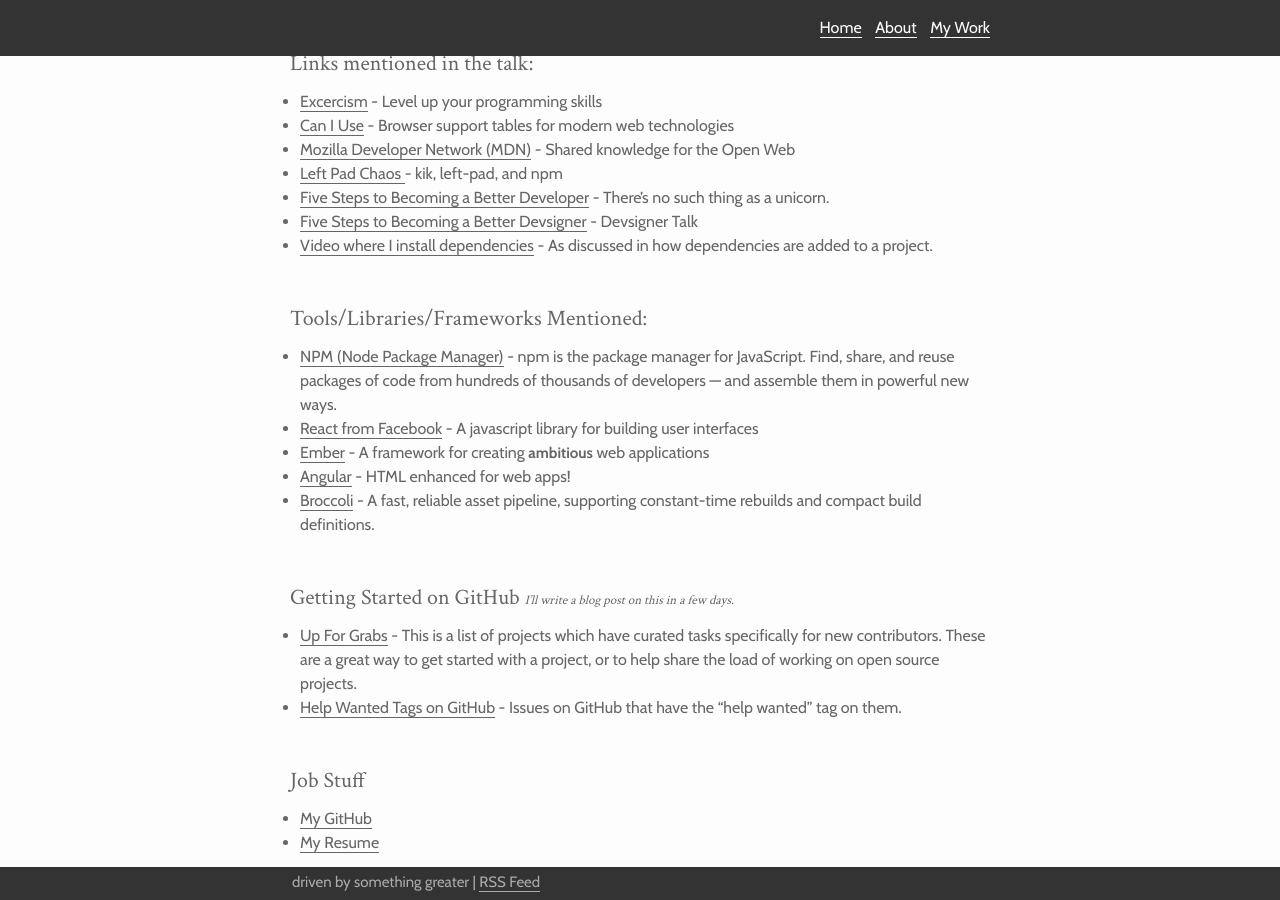
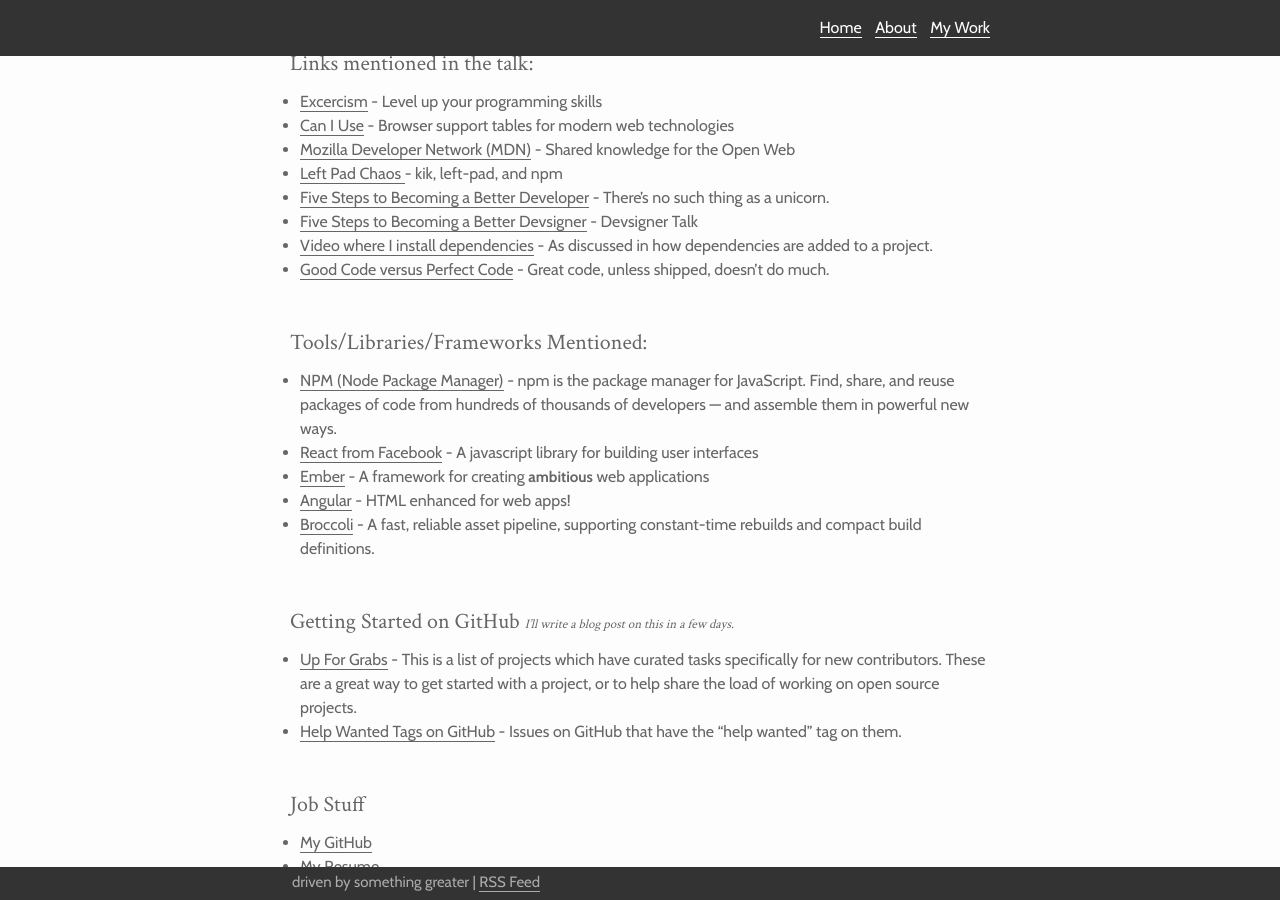
Before and after one commit to peterramsing/personal-site, a Jekyll site: the page built from _posts/2016-10-05-the-ongoing-adventures-of-a-frontend-developer.md, in a window 1280 px wide and 900 px high, scrolled down 431 px. Built offline with Jekyll 4.4.1, drawn with Linux system fonts in a browser that asks for light colours; nearby versions of some CDN libraries.

Commit message:
Adds link to perfect code post

```diff
--- a/_posts/2016-10-05-the-ongoing-adventures-of-a-frontend-developer.md
+++ b/_posts/2016-10-05-the-ongoing-adventures-of-a-frontend-developer.md
@@ -25,6 +25,7 @@
 * <a target="_blank" href="/five-steps-to-becoming-a-better-developer">Five Steps to Becoming a Better Developer</a> - There's no such thing as a unicorn.
 * <a target="_blank" href="/devsigner2016">Five Steps to Becoming a Better Devsigner</a> - Devsigner Talk
 * <a target="_blank" href="https://youtu.be/6FN7QU1ZxqA?list=PLHYmM0rBloyTelftsYtk93VgunoYmNkc5">Video where I install dependencies</a> - As discussed in how dependencies are added to a project.
+* <a target="_blank" href="/good-quality-code-perfect-code">Good Code versus Perfect Code</a> - Great code, unless shipped, doesn't do much.
 
 ## Tools/Libraries/Frameworks Mentioned:
 * <a target="_blank" href="https://www.npmjs.com/">NPM (Node Package Manager)</a> - npm is the package manager for JavaScript. Find, share, and reuse packages of code from hundreds of thousands of developers — and assemble them in powerful new ways.
```
